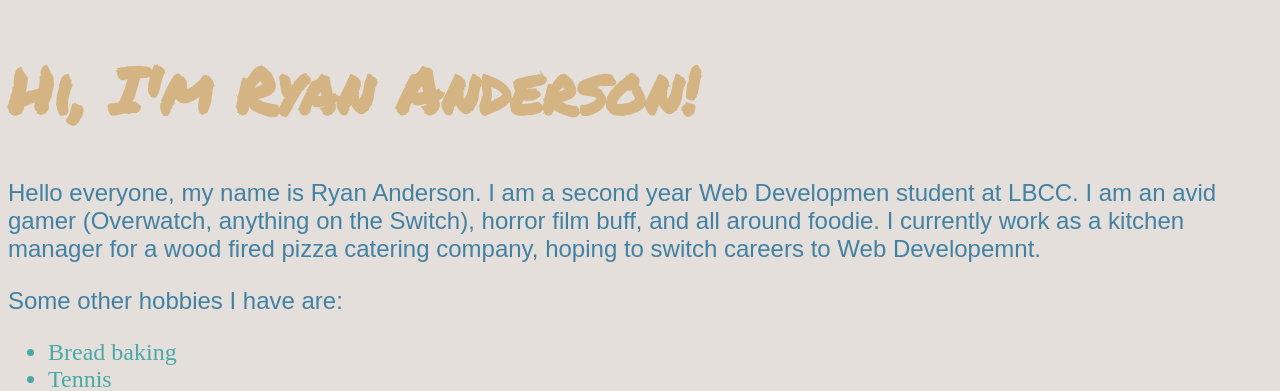
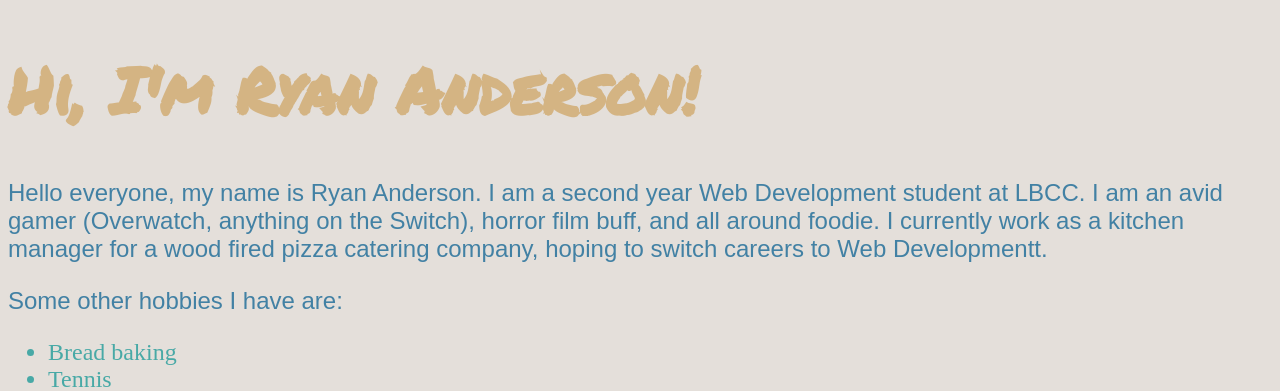
Before and after one commit to ryanaanderson0/COSW30, a PHP site: page /Labwork/Lab1.php in a window 1280 px wide. Shown: the top 391 px of the page. Run offline with PHP 8.4, Linux system fonts and the light colour scheme.

Commit message:
spellcheck

```diff
--- a/Labwork/Lab1.php
+++ b/Labwork/Lab1.php
@@ -29,7 +29,7 @@
     </head>
     <body>
         <h1>Hi, I'm Ryan Anderson!</h1>
-        <p>Hello everyone, my name is Ryan Anderson. I am a second year Web Developmen student at LBCC. I am an avid gamer (Overwatch, anything on the Switch), horror film buff, and all around foodie. I currently work as a kitchen manager for a wood fired pizza catering company, hoping to switch careers to Web Developemnt. </p>
+        <p>Hello everyone, my name is Ryan Anderson. I am a second year Web Development student at LBCC. I am an avid gamer (Overwatch, anything on the Switch), horror film buff, and all around foodie. I currently work as a kitchen manager for a wood fired pizza catering company, hoping to switch careers to Web Developmentt. </p>
 
         <p>Some other hobbies I have are:</p>
 
```
